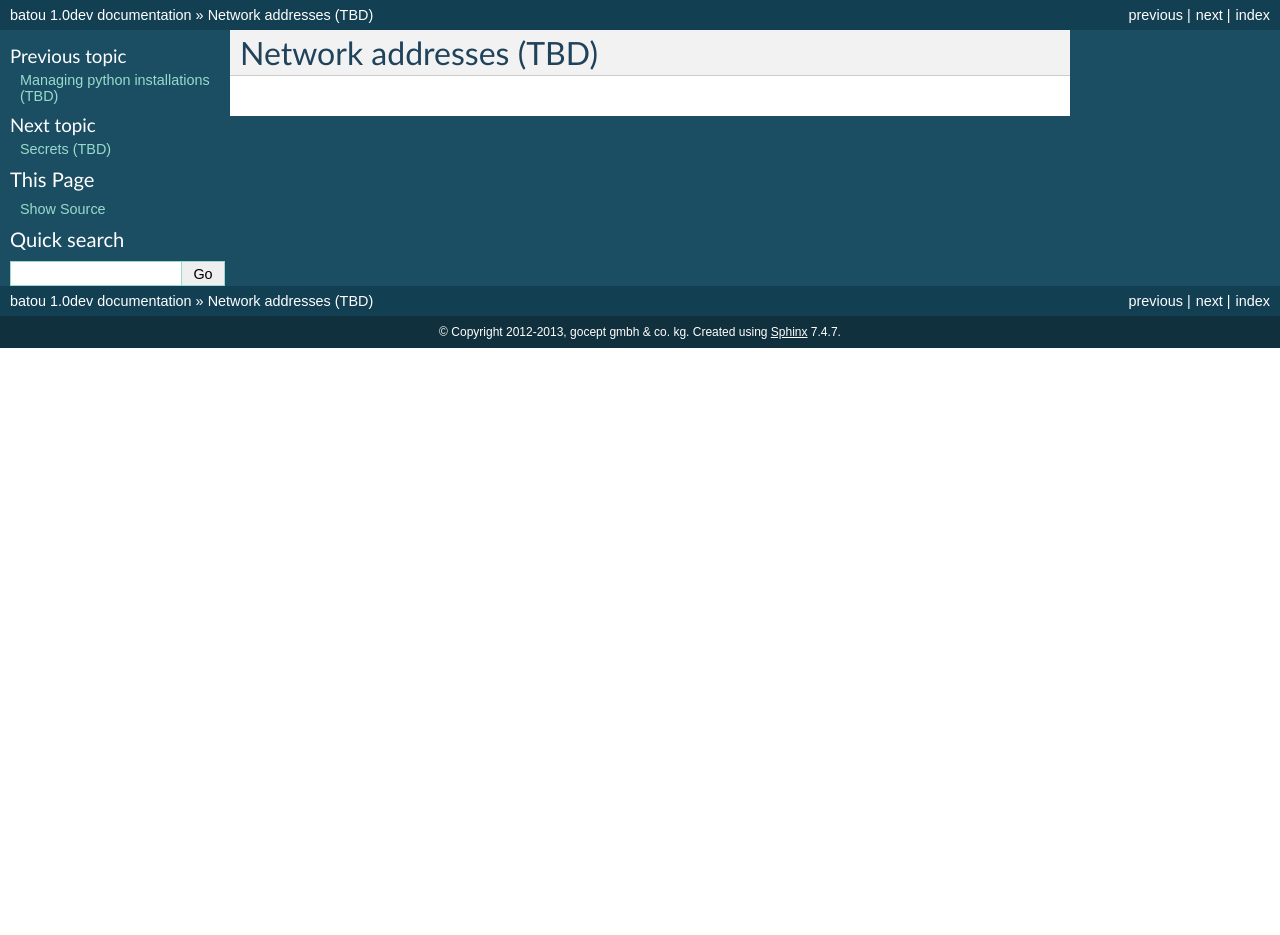
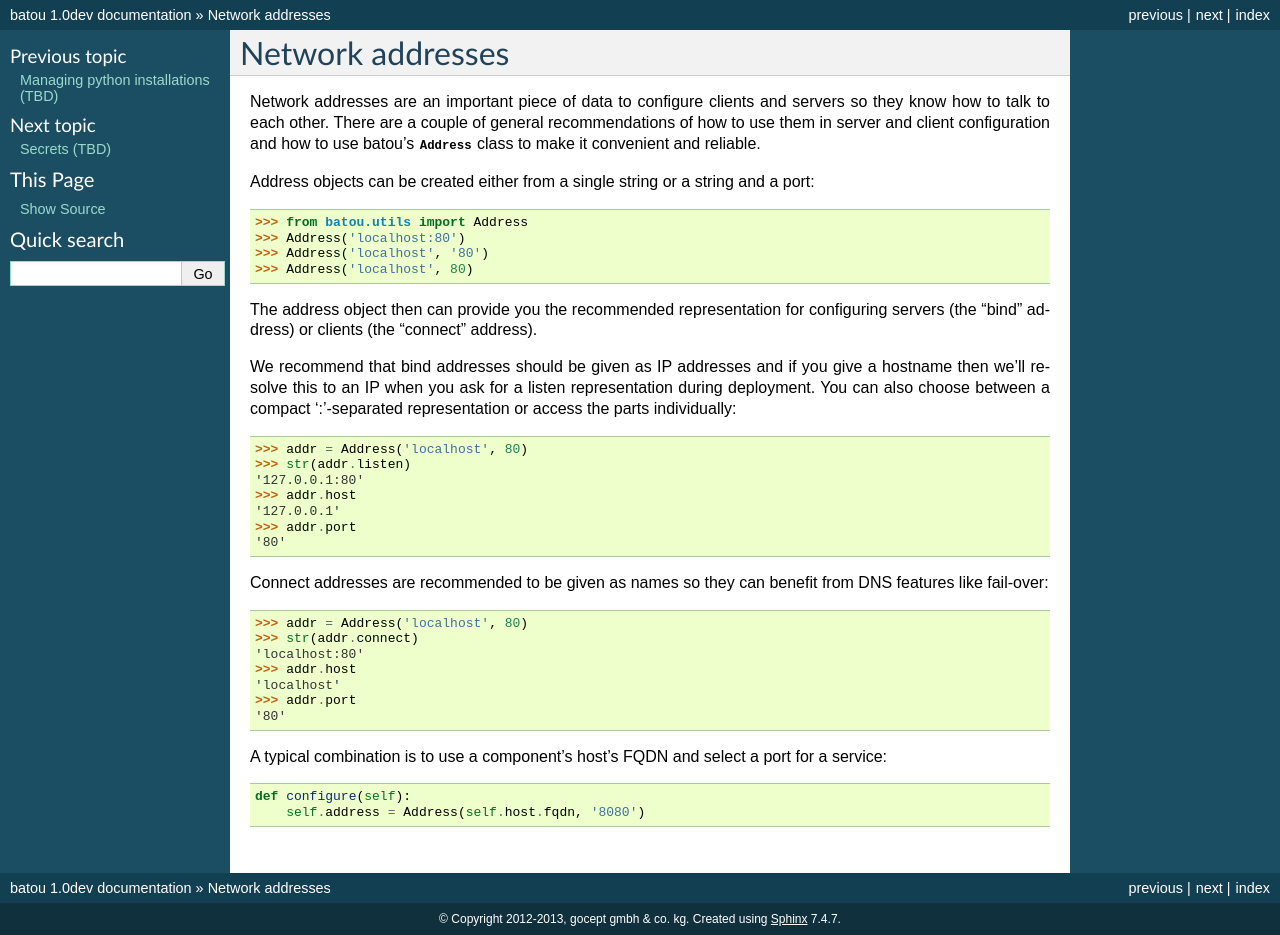
Before and after one commit to flyingcircusio/batou, a Sphinx documentation site: the page built from doc/source/network.txt, in a window 1280 px wide. Built offline with Sphinx 7.4.7, drawn with Linux system fonts in a browser that asks for light colours; before the commit the page ends 900 px from its top, so only the background shows below that.

Commit message:
Document the network address type.

```diff
--- a/doc/source/network.txt
+++ b/doc/source/network.txt
@@ -1,2 +1,55 @@
-Network addresses (TBD)
-=======================
+Network addresses
+=================
+
+Network addresses are an important piece of data to configure clients and
+servers so they know how to talk to each other. There are a couple of general
+recommendations of how to use them in server and client configuration and how to
+use batou's  :class:`Address` class to make it convenient and reliable.
+
+Address objects can be created either from a single string or a string and a
+port:
+
+.. code-block:: python
+
+    >>> from batou.utils import Address
+    >>> Address('localhost:80')
+    >>> Address('localhost', '80')
+    >>> Address('localhost', 80)
+
+The address object then can provide you the recommended representation for configuring servers (the "bind" address) or clients (the "connect" address).
+
+We recommend that bind addresses should be given as IP addresses and if you give
+a hostname then we'll resolve this to an IP when you ask for a listen
+representation during deployment. You can also choose between a compact
+':'-separated representation or access the parts individually:
+
+.. code-block:: python
+
+    >>> addr = Address('localhost', 80)
+    >>> str(addr.listen)
+    '127.0.0.1:80'
+    >>> addr.host
+    '127.0.0.1'
+    >>> addr.port
+    '80'
+
+Connect addresses are recommended to be given as names so they can benefit
+from DNS features like fail-over:
+
+.. code-block:: python
+
+    >>> addr = Address('localhost', 80)
+    >>> str(addr.connect)
+    'localhost:80'
+    >>> addr.host
+    'localhost'
+    >>> addr.port
+    '80'
+
+A typical combination is to use a component's host's FQDN and select a port for
+a service:
+
+.. code-block:: python
+
+    def configure(self):
+        self.address = Address(self.host.fqdn, '8080')
```
